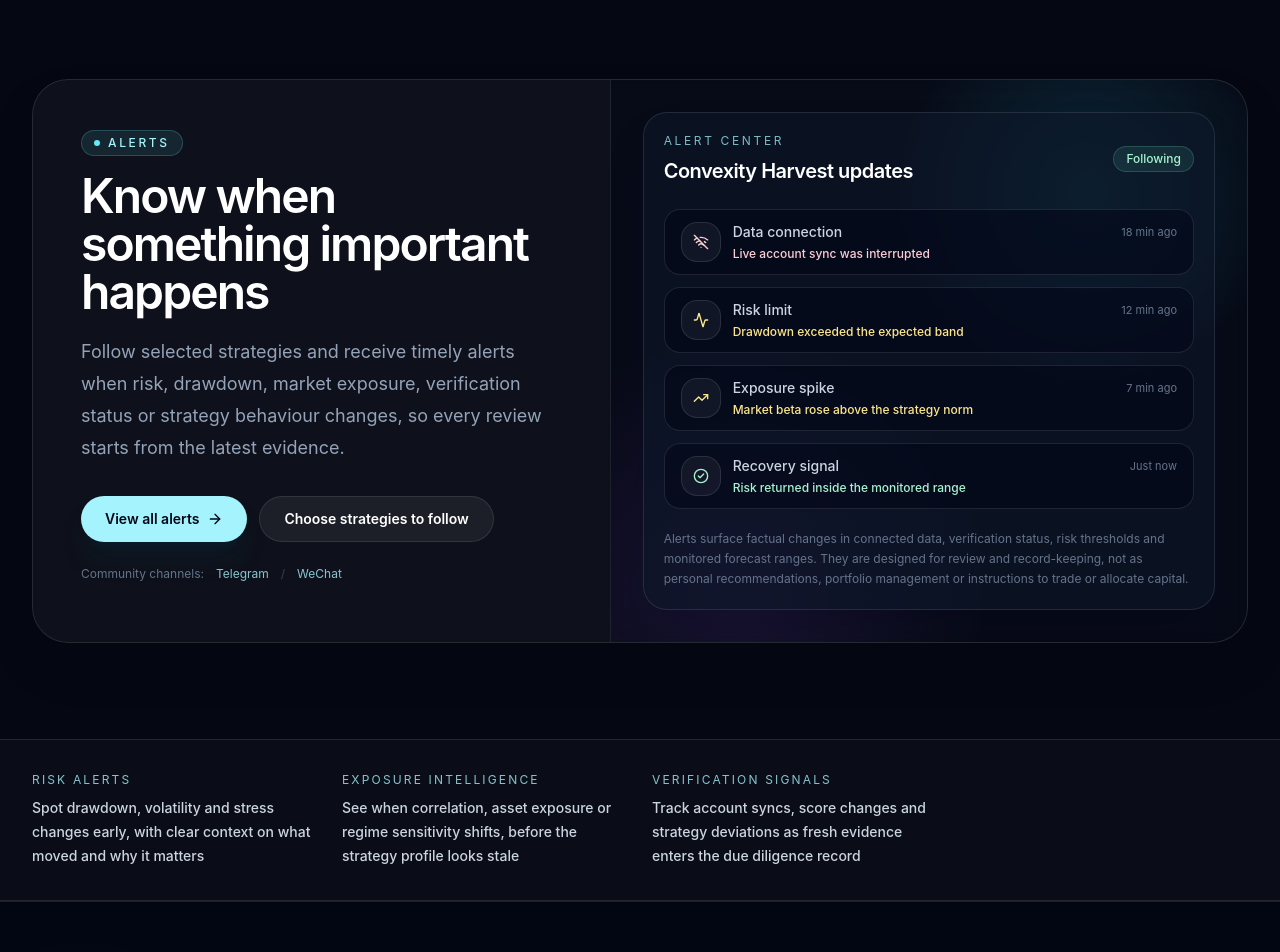
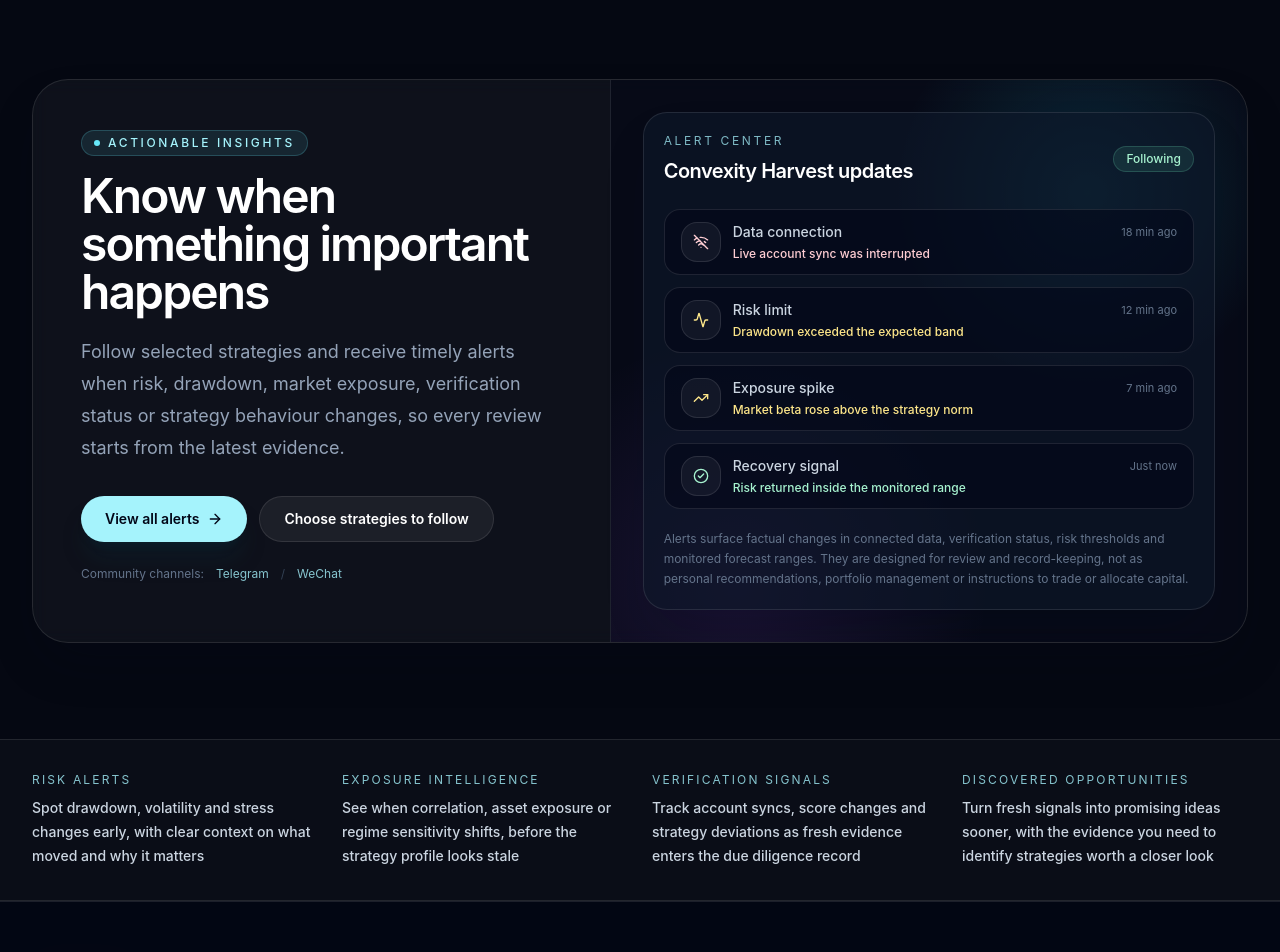
Before and after one commit to anmi-data/hub, a React (Vite) app: page / in a window 1280 px wide. Shown: the part 1860-2812 px from the top of the page. Built offline with nearby package versions, Linux system fonts and the light colour scheme.

Commit message:
Alerts > insights

```diff
--- a/src/pages/home/components/AlertSection.tsx
+++ b/src/pages/home/components/AlertSection.tsx
@@ -10,7 +10,7 @@ export function AlertSection(): JSX.Element {
       <div className="overflow-hidden rounded-[2.25rem] border border-white/10 bg-white/[0.04] shadow-2xl shadow-slate-950/25 backdrop-blur">
         <div className="grid gap-0 lg:grid-cols-[0.95fr_1.05fr]">
           <div className="p-8 sm:p-10 lg:p-12">
-            <SectionLabel>Alerts</SectionLabel>
+            <SectionLabel>Actionable insights</SectionLabel>
             <h2 className="text-4xl font-semibold tracking-[-0.04em] text-white sm:text-5xl">
               Know when something important happens
             </h2>
--- a/src/pages/home/data/valuePoints.ts
+++ b/src/pages/home/data/valuePoints.ts
@@ -31,5 +31,9 @@ export const alertsValuePoints: ValuePoint[] = [
   {
     label: "Verification signals",
     value: "Track account syncs, score changes and strategy deviations as fresh evidence enters the due diligence record",
-  }
+  },
+  {
+    label: "Discovered opportunities",
+    value: "Turn fresh signals into promising ideas sooner, with the evidence you need to identify strategies worth a closer look",
+  },
 ];
```
